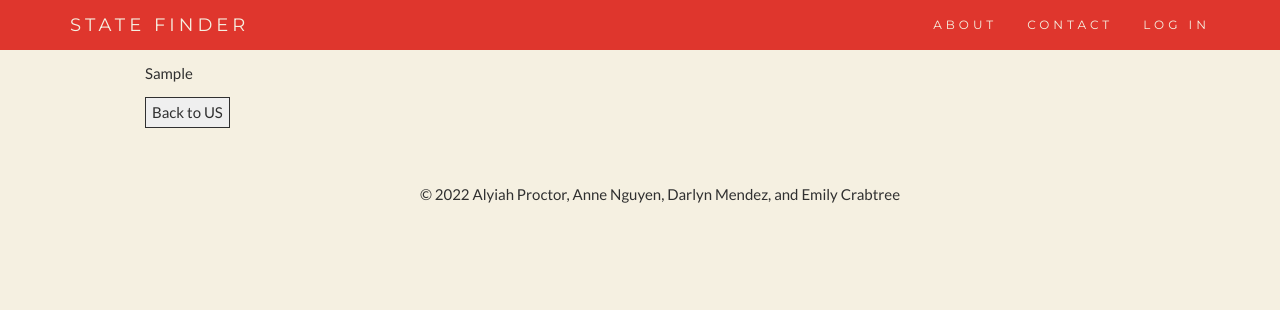
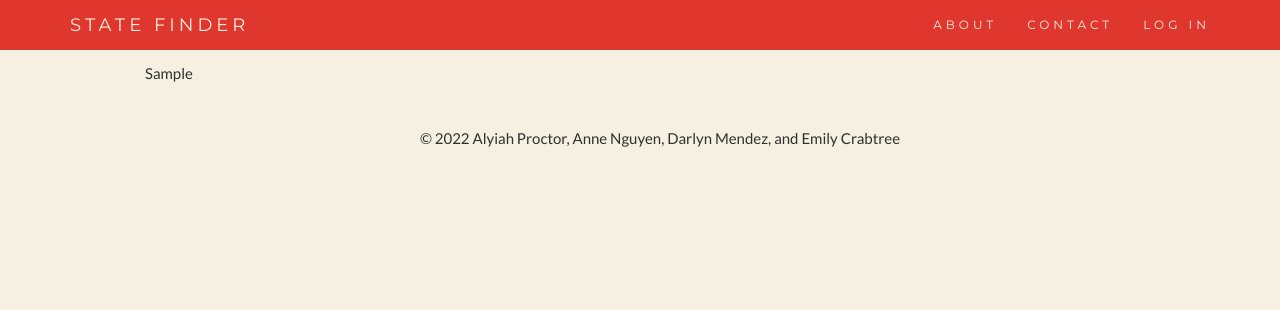
Before and after one commit to Alyiahp/490-Interactive-Dashboard, a Flask app: template app/templates/state_map.html in a window 1280 px wide. Shown: the top 310 px of the page. Run offline with Flask 2, Linux system fonts and the light colour scheme; the template is opened without the code that fills it: most values are stand-ins (such as "Sample title", 1, 10 or a date in 2020); some libraries are stand-ins or nearby versions.

Commit message:
Removed Back to US button

```diff
--- a/app/templates/state_map.html
+++ b/app/templates/state_map.html
@@ -5,9 +5,5 @@
 {% block content %}
 <div class="container-fluid" style="padding-top: 60px">
     {{ fig2.to_html() | safe}}
-    <form method="post">
-        <p></p>
-        <input type="submit" formaction ='/us_map' value="Back to US">
-    </form>
     </div>
 {% endblock %}
```
